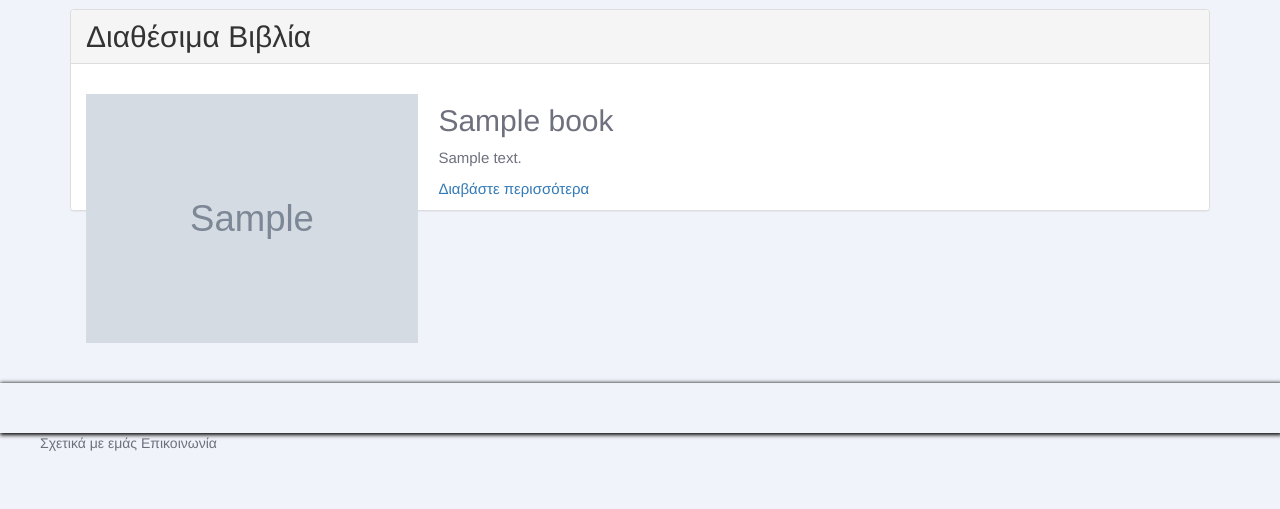
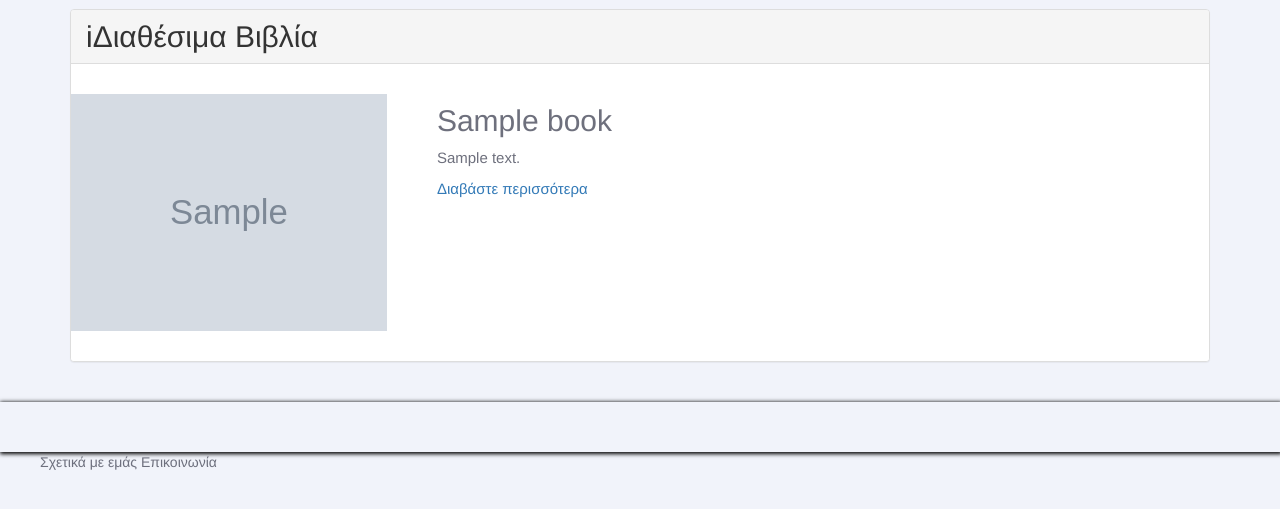
Before and after one commit to gregth/mylib, a PHP site: template views/books_results.php in a window 1280 px wide. Shown: the part 51-560 px from the top of the page. Run offline with PHP 8.4, Linux system fonts and the light colour scheme; the template is opened without the code that fills it: most values are stand-ins (such as "Sample title", 1, 10 or a date in 2020); grey boxes marked "Sample" are stand-in pictures.

Commit message:
Fixed layer bug

```diff
--- a/views/books_results.php
+++ b/views/books_results.php
@@ -1,14 +1,15 @@
 <div class="group panel panel-default">
-    <h2 class="panel-heading">Διαθέσιμα Βιβλία</h2>
+    <h2 class="panel-heading">iΔιαθέσιμα Βιβλία</h2>
     <ul class="list-group" id="books">
     <?php
         foreach ( $books as $id => $book ) {
     ?>
         <li class="list-group-item book-preview">
-            <div class="card">
+            <div class="row">
+            <div class="card col-md-4">
                 <img src="<?php echo $book[ 'img' ]; ?>" />
             </div>
-            <div class="details">
+            <div class="details col-md-8">
                 <h2><?php echo $book[ 'title' ]; ?></h2>
                 <p class="description"><?php echo $book[ 'description' ]; ?></p>
             <?php
@@ -26,5 +27,6 @@
                 }
             ?>
             </div>
+            </div>
     </li>
 </div>
```
